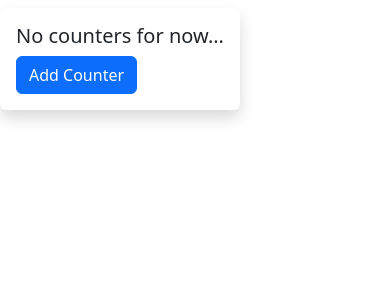
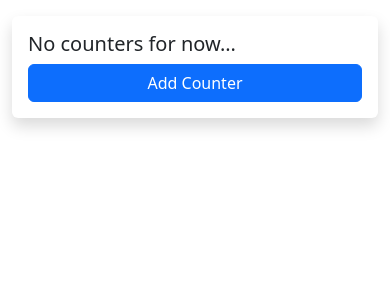
Before and after one commit to Dymirt/cs50web, a Django app: page /counters/dashboard/ in a window 390 px wide. Shown: the part 57-357 px from the top of the page. Run offline with Django 4.2, Linux system fonts and the light colour scheme; a user stored in the database is signed in; data comes from the database, SQL or seed files in the repository; both versions use the stored data as it was after the commit.

Commit message:
fixing responsivenes
Signed-off-by: Dymirt <kolidadmytro@gmail.com>

```diff
--- a/capstone/counters/templates/counters/account.html
+++ b/capstone/counters/templates/counters/account.html
@@ -1,9 +1,9 @@
 {% extends "counters/base.html" %}
 
 {% block content %}
-<div class="container text-center" style="height: 100vh;">
+<div class="container text-center" style="height: 80vh;">
     <div class="row align-items-center justify-content-center" style="height: 100%;">
-        <div class="col-6">
+        <div class="col col-lg-6">
             <div class="card border-0 shadow rounded">
                 <div class="card-body">
 
--- a/capstone/counters/templates/counters/partials/readings_add_modal.html
+++ b/capstone/counters/templates/counters/partials/readings_add_modal.html
@@ -1,10 +1,10 @@
 <!-- Button trigger modal -->
-<button type="button" class="btn btn-primary" data-bs-toggle="modal" data-bs-target="#exampleModal">
+<button type="button" class="btn btn-primary" data-bs-toggle="modal" data-bs-target="#readingsModal">
     Add readings
 </button>
 
 <!-- Modal -->
-<div class="modal fade " id="exampleModal" tabindex="-1" aria-labelledby="exampleModalLabel" aria-hidden="true">
+<div class="modal fade " id="readingsModal" tabindex="-1" aria-labelledby="exampleModalLabel" aria-hidden="true">
     <div class="modal-dialog">
         <div class="modal-content">
             <form method="post" action="{% url 'counters:readings-add' %}">
--- a/capstone/counters/templates/counters/summary.html
+++ b/capstone/counters/templates/counters/summary.html
@@ -1,9 +1,9 @@
 {% extends "counters/dashboard.html" %}
 {% block data %}
 {% with counters=object_list%}
-<div class="row my-2">
+<div class="row m-2 g-2">
     {% if counters %}
-    <div class="col-auto">
+    <div class="col-sm-12 col-lg-6">
         <div class="card border-0 shadow rounded">
             <div class="card-body">
                 <h5 class="card-title">Latest Payments</h5>
@@ -18,7 +18,8 @@
                     <tbody>
                     {% for counter in counters %}
                     <tr>
-                        <th scope="row"><a href="{% url 'counters:counter-detail' counter.id %}">{{ counter.title }}</a></th>
+                        <th scope="row"><a href="{% url 'counters:counter-detail' counter.id %}">{{ counter.title }}</a>
+                        </th>
                         <td>
                             {% if counter.readings.first.get_previous_reading.payment %}
                             {{ counter.readings.first.get_previous_reading.payment }} zł
@@ -39,14 +40,12 @@
     </div>
     {% endif %}
 
-    <div class="col-auto">
+    <div class="col-sm-12 col-lg-6">
         <div class="card border-0 shadow rounded">
             <div class="card-body">
-                    {% include 'counters/partials/counters_table.html' %}
+                {% include 'counters/partials/counters_table.html' %}
                 <div class="d-grid gap-2 d-md-flex justify-content-md-end">
-                    <a href="{% url 'counters:counter-add' %}" class='button'>
-                        <button type="button" class="btn btn-primary">Add Counter</button>
-                    </a>
+                        <button type="button" onclick="location.href='{% url 'counters:counter-add' %}';" class="btn btn-primary">Add Counter</button>
                 </div>
             </div>
         </div>
```
Also changed, not shown: capstone/db.sqlite3.
